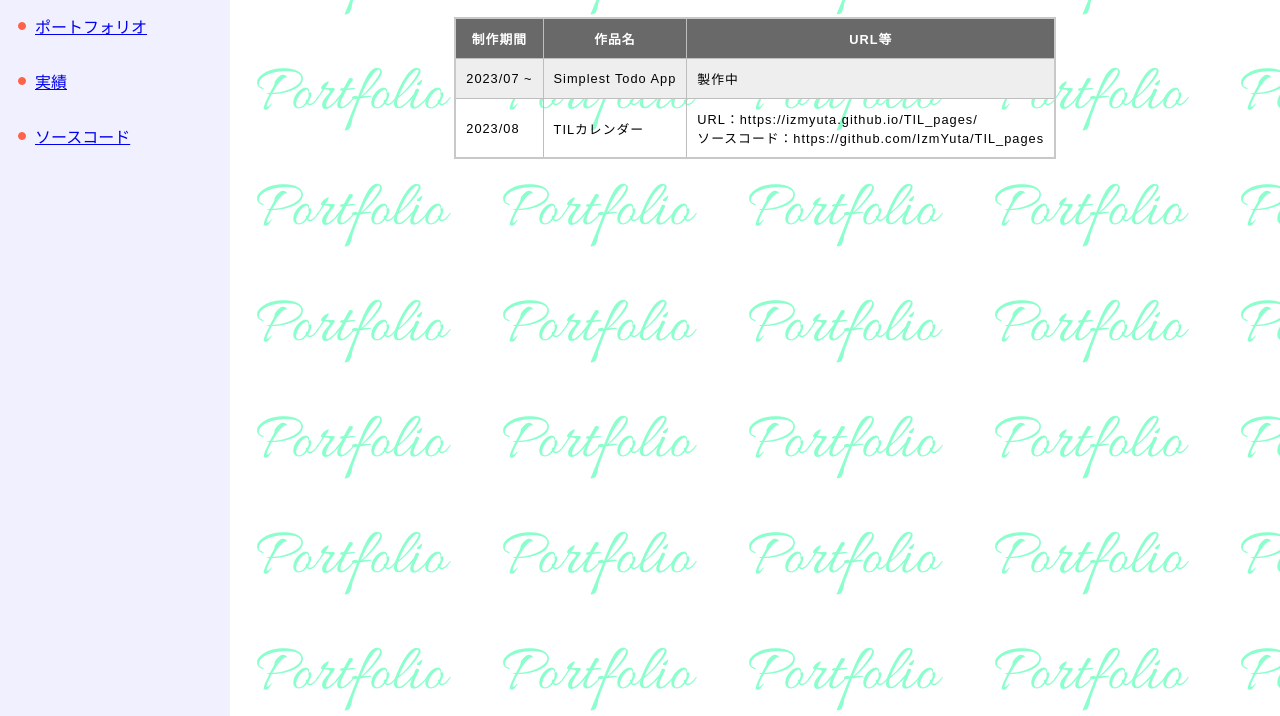
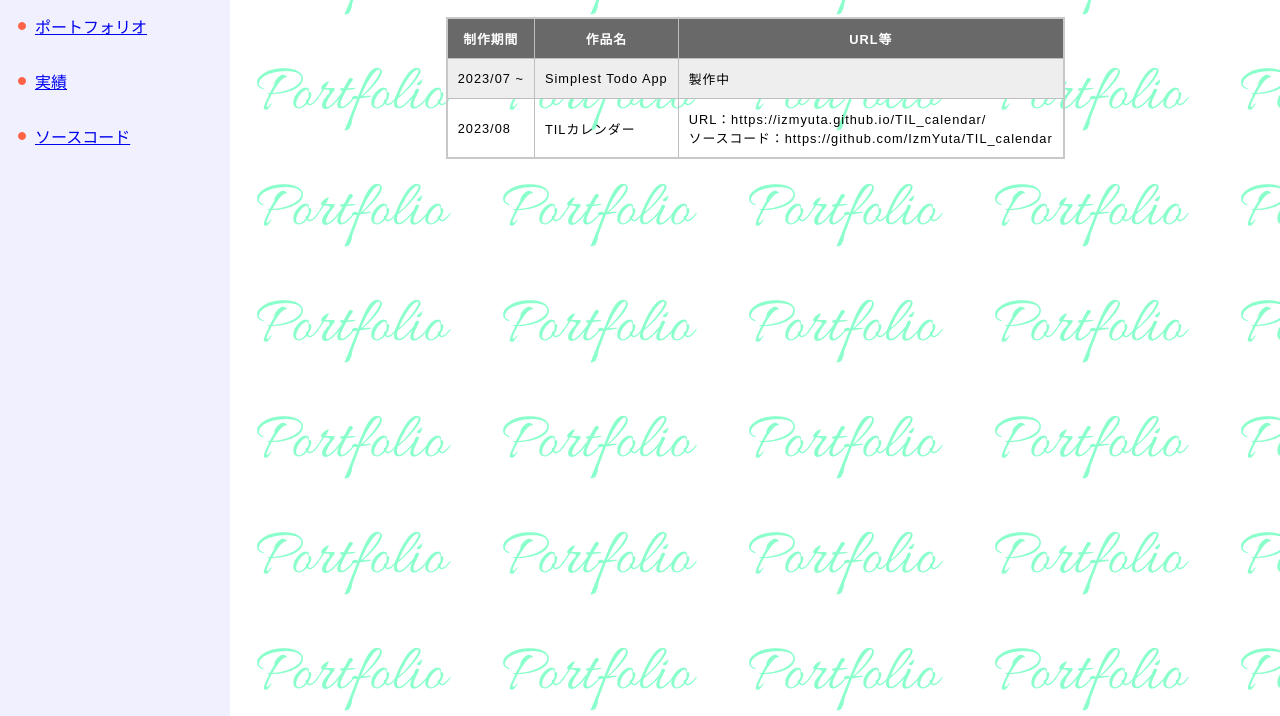
Before and after one commit to IzmYuta/HomePage, a plain HTML site: page static-files/portfolio.html in a window 1280 px wide. Shown: the part 84-800 px from the top of the page. Drawn offline with Linux system fonts and the light colour scheme.

Commit message:
Modify portfolio URL

```diff
--- a/static-files/portfolio.html
+++ b/static-files/portfolio.html
@@ -33,8 +33,8 @@
             <tr>
                 <td>2023/08</td>
                 <td>TILカレンダー</td>
-                <td>URL：https://izmyuta.github.io/TIL_pages/<br>
-                    ソースコード：https://github.com/IzmYuta/TIL_pages
+                <td>URL：https://izmyuta.github.io/TIL_calendar/<br>
+                    ソースコード：https://github.com/IzmYuta/TIL_calendar
                 </td>
             </tr>
         </table>
```
